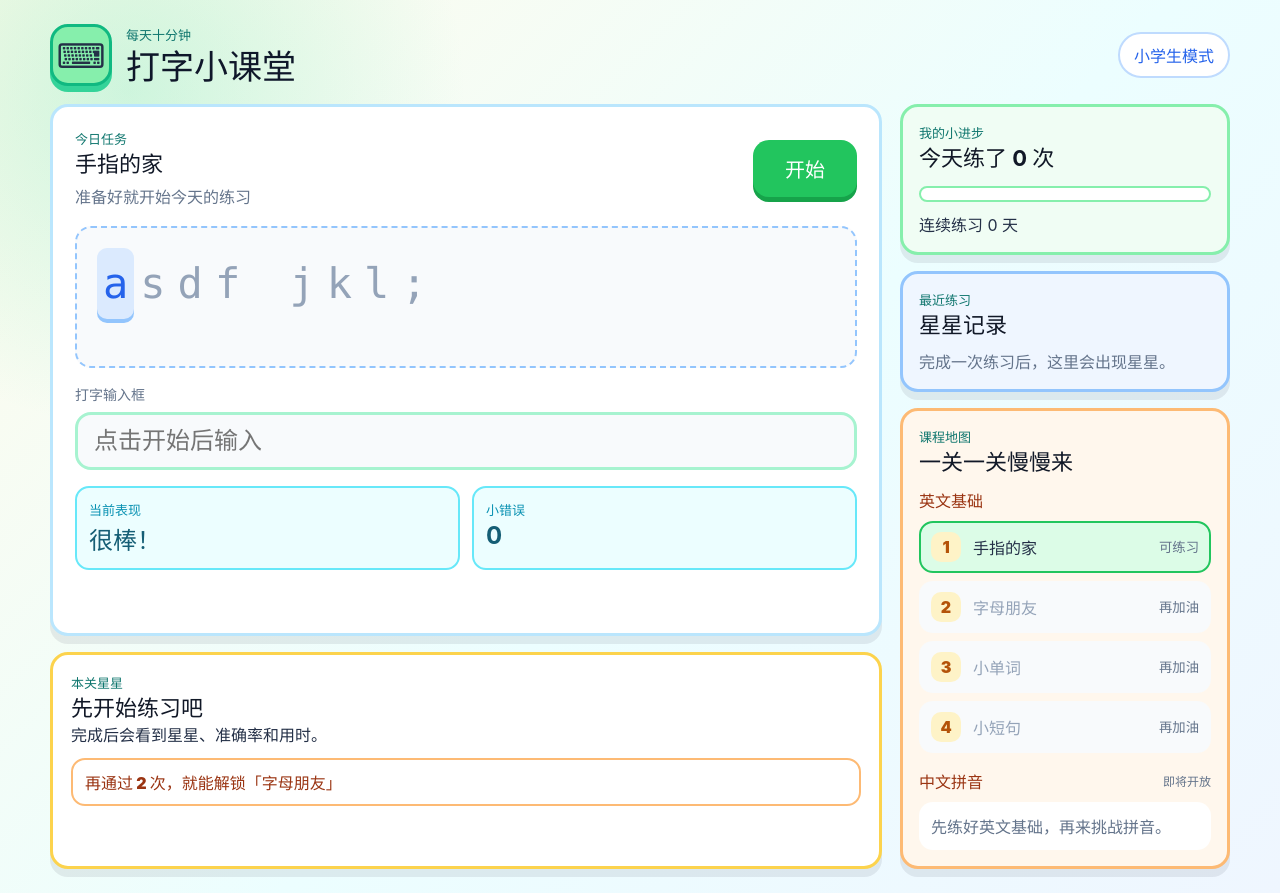
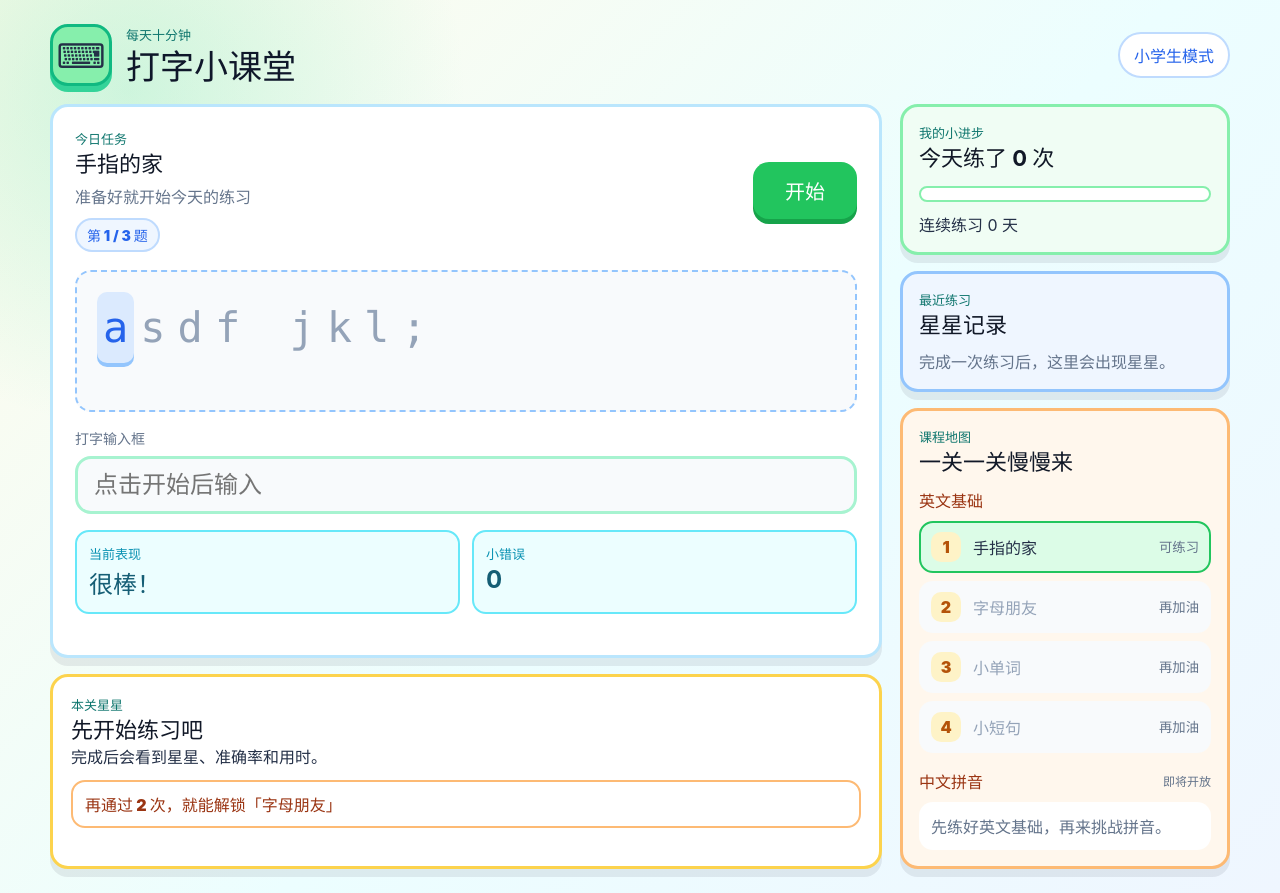
Before and after one commit to zhouzhih/typing-beginner, a React (Vite) app: page / in a window 1280 px wide. Built offline with nearby package versions, Linux system fonts and the light colour scheme.

Commit message:
fix: lengthen letter practice prompts

```diff
--- a/src/app/App.tsx
+++ b/src/app/App.tsx
@@ -60,6 +60,7 @@ export default function App() {
   const [input, setInput] = useState('')
   const [startedAt, setStartedAt] = useState('')
   const [activePrompt, setActivePrompt] = useState('')
+  const [activePromptIndex, setActivePromptIndex] = useState(0)
   const [result, setResult] = useState<PracticeRecord | null>(null)
   const [saveWarning, setSaveWarning] = useState('')
 
@@ -71,7 +72,9 @@ export default function App() {
     () => getPromptForLesson(selectedLesson, completedCount),
     [completedCount, selectedLesson],
   )
+  const nextPromptIndex = (completedCount % selectedLesson.prompts.length) + 1
   const prompt = activePrompt || nextPrompt
+  const promptIndex = activePromptIndex || nextPromptIndex
   const evaluation = evaluatePractice(prompt, input)
   const unlockHint = getUnlockHint(selectedLesson, practiceData.records)
 
@@ -80,6 +83,7 @@ export default function App() {
     setResult(null)
     setSaveWarning('')
     setActivePrompt(nextPrompt)
+    setActivePromptIndex(nextPromptIndex)
     setStartedAt(new Date().toISOString())
     setIsPracticing(true)
   }
@@ -90,6 +94,7 @@ export default function App() {
     setResult(null)
     setSaveWarning('')
     setActivePrompt('')
+    setActivePromptIndex(0)
     setIsPracticing(false)
   }
 
@@ -154,6 +159,8 @@ export default function App() {
             lesson={selectedLesson}
             onInputChange={handleInputChange}
             onStart={startPractice}
+            promptIndex={promptIndex}
+            promptTotal={selectedLesson.prompts.length}
             prompt={prompt}
           />
           <ResultCard
--- a/src/components/PracticePanel.tsx
+++ b/src/components/PracticePanel.tsx
@@ -8,6 +8,8 @@ type PracticePanelProps = {
   input: string
   evaluation: PracticeEvaluation
   isPracticing: boolean
+  promptIndex: number
+  promptTotal: number
   onStart: () => void
   onInputChange: (value: string) => void
 }
@@ -18,6 +20,8 @@ export function PracticePanel({
   input,
   evaluation,
   isPracticing,
+  promptIndex,
+  promptTotal,
   onStart,
   onInputChange,
 }: PracticePanelProps) {
@@ -32,6 +36,9 @@ export function PracticePanel({
           <div className="section-label">今日任务</div>
           <h2>{lesson.title}</h2>
           <p>{isPracticing ? '跟着彩色小火车输入' : '准备好就开始今天的练习'}</p>
+          <p className="prompt-meta">
+            第 {promptIndex} / {promptTotal} 题
+          </p>
         </div>
         <button className="start-button" onClick={onStart} type="button">
           {isPracticing ? '重新开始' : '开始'}
--- a/src/data/courses.ts
+++ b/src/data/courses.ts
@@ -22,18 +22,18 @@ export const courses: Course[] = [
         kind: 'characters',
         requiredPasses: 4,
         prompts: [
-          'asdf ghjk',
-          'qwer uiop',
-          'zxcv bnm',
-          'aq sw de fr',
-          'ju ki lo ;p',
-          'az sx dc fv',
-          'jm kn lb ;p',
-          'qaz wsx edc rfv',
-          'ujm ikn olb p;',
-          'a q z s w x',
-          'j u m k i n',
-          'red blue green',
+          'asdf ghjk asdf ghjk',
+          'qwer uiop qwer uiop',
+          'zxcv bnm zxcv bnm',
+          'aq sw de fr aq sw de fr',
+          'ju ki lo p; ju ki lo p;',
+          'az sx dc fv gb hn jm',
+          'qaz wsx edc rfv tgb yhn',
+          'ujm ikn olb p; qwer uiop',
+          'a q z s w x e d c r f v t g b',
+          'j u m k i n l o p h y b ; g t v',
+          'red blue green yellow',
+          'home row top row bottom row',
         ],
         unlockAfter: 'home-row',
       },
--- a/src/styles/global.css
+++ b/src/styles/global.css
@@ -152,6 +152,18 @@ h2 {
 .practice-header p {
   color: var(--muted);
   margin-top: 6px;
+}
+
+.practice-header .prompt-meta {
+  display: inline-flex;
+  margin-top: 10px;
+  border: 2px solid #bfdbfe;
+  border-radius: 999px;
+  background: #eff6ff;
+  color: var(--blue);
+  padding: 5px 10px;
+  font-size: 14px;
+  font-weight: 900;
 }
 
 .start-button,
```
Also changed, not shown: 2 other files (tests, documents, lock files or other folders).
